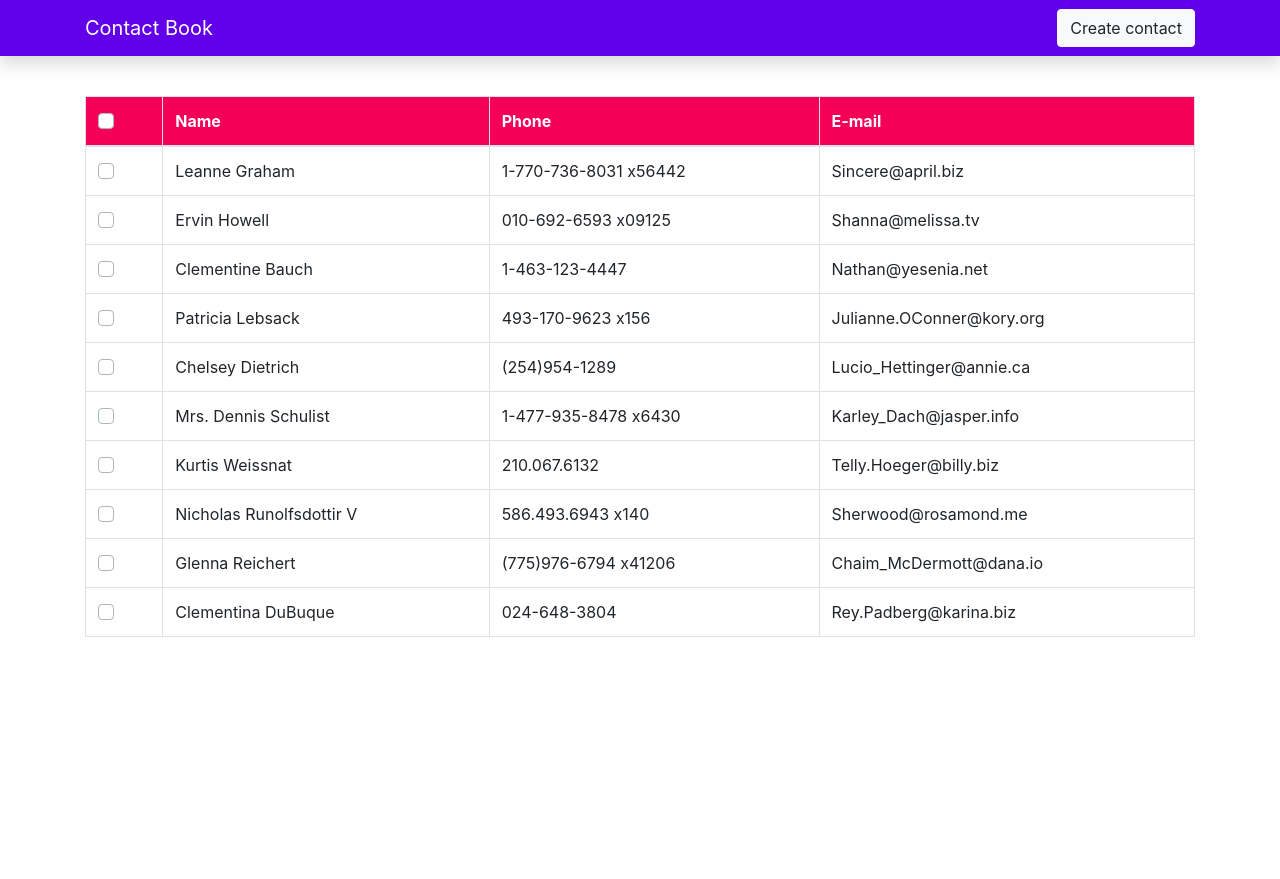
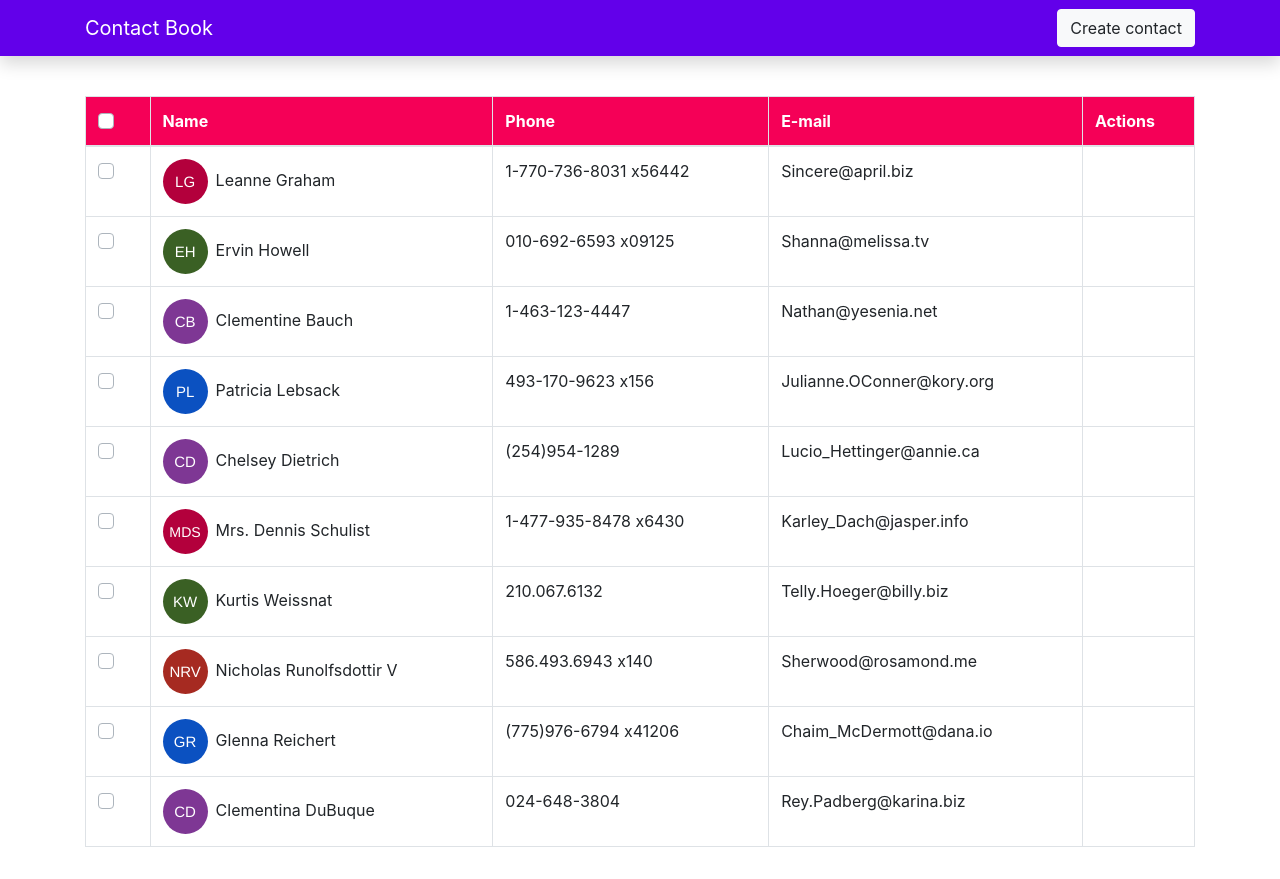
Before and after one commit to czyzu05/contact-book, a React (Create React App) app: page / in a window 1280 px wide. Before the commit the page ends 800 px from the top, so only its background shows below. Built offline with nearby package versions, Linux system fonts and the light colour scheme.

Commit message:
add avatar for each contact and img for actions

```diff
--- a/package.json
+++ b/package.json
@@ -13,6 +13,7 @@
     "react-bootstrap": "^1.4.0",
     "react-dom": "^17.0.1",
     "react-redux": "^7.2.2",
+    "react-router-dom": "^5.2.0",
     "react-scripts": "4.0.1",
     "redux": "^4.0.5",
     "redux-devtools-extension": "^2.13.8",
--- a/public/index.html
+++ b/public/index.html
@@ -8,6 +8,7 @@
       name="description"
       content="Web site created using create-react-app"
     />
+    <link rel="stylesheet" href="https://use.fontawesome.com/releases/v5.15.1/css/all.css" integrity="sha384-vp86vTRFVJgpjF9jiIGPEEqYqlDwgyBgEF109VFjmqGmIY/Y4HV4d3Gp2irVfcrp" crossorigin="anonymous">
     <title>Contact book</title>
   </head>
   <body>
--- a/src/App.js
+++ b/src/App.js
@@ -5,7 +5,7 @@ import { Provider } from "react-redux";
 import store from "./store";
 import "./styles/App.scss";
 
-function App() {
+const App = () => {
   return (
     <Provider store={store}>
       <div className="App">
@@ -18,6 +18,6 @@ function App() {
       </div>
     </Provider>
   );
-}
+};
 
 export default App;
--- a/src/components/Contact.js
+++ b/src/components/Contact.js
@@ -1,4 +1,5 @@
 import React from "react";
+import Avatar from "react-avatar";
 
 const Contact = ({ name, phone, email }) => {
   return (
@@ -9,9 +10,24 @@ const Contact = ({ name, phone, email }) => {
           <label className="custom-control-label"></label>
         </div>
       </td>
-      <td>{name}</td>
+      <td>
+        <Avatar className="mr-2" name={name} size="45" round={true} />
+        {name}
+      </td>
       <td>{phone}</td>
       <td>{email}</td>
+      <td className="actions">
+        <a href="#">
+          <span className="mr-2">
+            <i class="fas fa-pen"></i>
+          </span>
+        </a>
+        <a href="#">
+          <span>
+            <i class="fas fa-trash-alt text-danger"></i>
+          </span>
+        </a>
+      </td>
     </tr>
   );
 };
--- a/src/components/Contacts.js
+++ b/src/components/Contacts.js
@@ -18,6 +18,7 @@ const Contacts = () => {
           <th>Name</th>
           <th>Phone</th>
           <th>E-mail</th>
+          <th>Actions</th>
         </tr>
       </thead>
       <tbody>
--- a/src/styles/App.scss
+++ b/src/styles/App.scss
@@ -0,0 +1,15 @@
+.actions {
+  opacity: 0;
+}
+tr:hover .actions {
+  opacity: 1;
+}
+
+tbody td a {
+  color: rgb(100, 99, 99);
+  font-size: 22px;
+
+  &:hover {
+    color: #000;
+  }
+}
```
Also changed, not shown: 2 other files (tests, documents, lock files or other folders).
